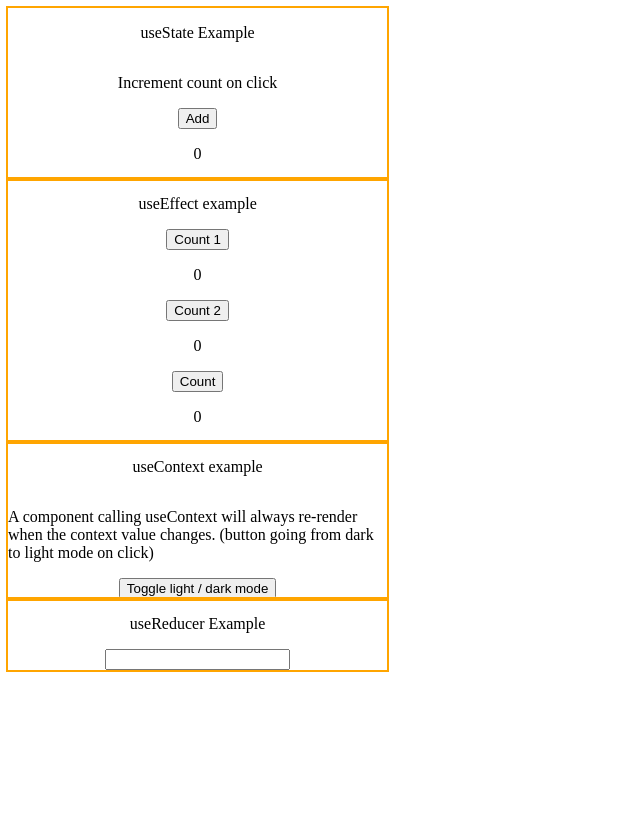
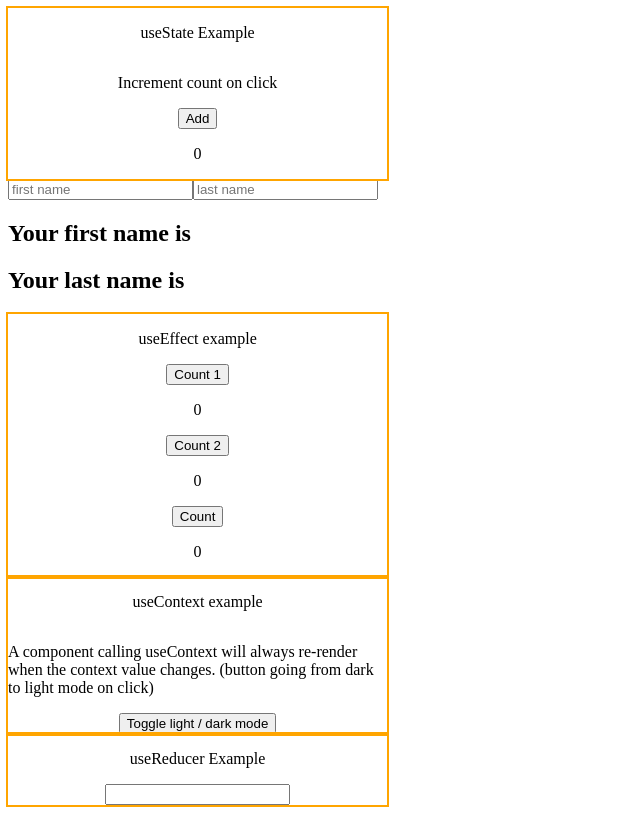
Before and after one commit to jDelille/React-hooks, a React (Create React App) app: page / in a window 1280 px wide. Shown: the whole page, without its empty margins (0-640 px from the left). Built offline with nearby package versions, Linux system fonts and the light colour scheme.

Commit message:
added useState example 2

```diff
--- a/src/App.js
+++ b/src/App.js
@@ -2,11 +2,13 @@ import UseContextHook from './useContext/UseContextHook';
 import UseEffectHook from './useEffect/UseEffectHook';
 import UseReducerHook from './useReducer/UseReducerHook';
 import UseStateHook from './useState/UseStateHook';
+import UseStateHook2 from './useState/UseStateHook2';
 
 function App() {
 	return (
 		<div className='App'>
 			<UseStateHook />
+			<UseStateHook2 />
 			<UseEffectHook />
 			<UseContextHook />
 			<UseReducerHook />
--- /dev/null
+++ b/src/useState/UseStateHook2.js
@@ -0,0 +1,27 @@
+import React, { useState } from 'react';
+
+const UseStateHook2 = () => {
+	const [name, setName] = useState({ firstName: '', lastName: '' });
+	return (
+		<div>
+			<form action=''>
+				<input
+					type='text'
+					value={name.firstName}
+					onChange={(e) => setName({ ...name, firstName: e.target.value })}
+					placeholder='first name'
+				/>
+				<input
+					type='text'
+					value={name.lastName}
+					onChange={(e) => setName({ ...name, lastName: e.target.value })}
+					placeholder='last name'
+				/>
+				<h2>Your first name is {name.firstName}</h2>
+				<h2> Your last name is {name.lastName}</h2>
+			</form>
+		</div>
+	);
+};
+
+export default UseStateHook2;
```
Also changed, not shown: src/useCallback/UseCallbackHook.js (added, +7 -0 lines).
